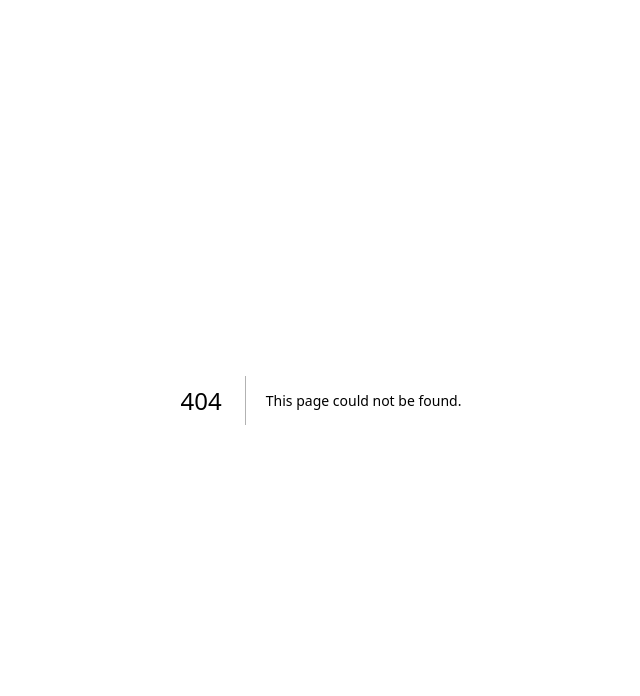
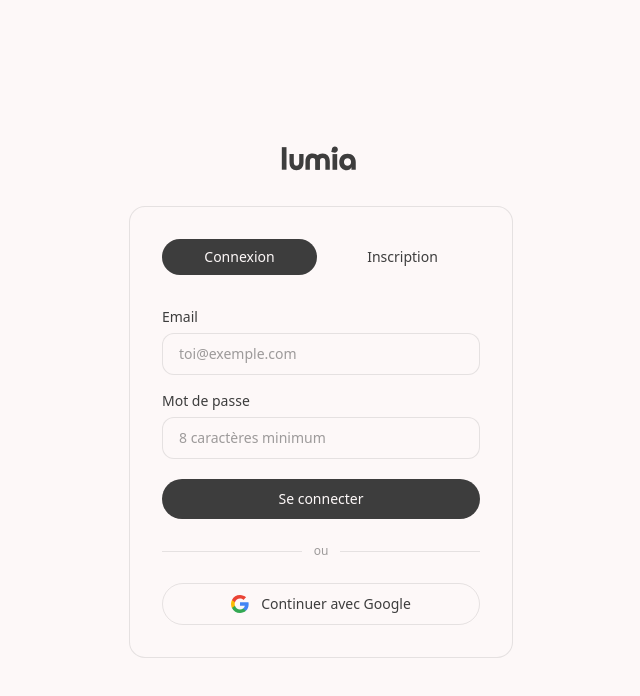
Before and after one commit to issa9595/vocal-assistant, a Next.js app: page /auth in a window 1280 px wide. Before the commit this address had no page. Shown: the top 696 px of the page, without its empty margins (319-959 px from the left). Built offline with nearby package versions, Linux system fonts and the light colour scheme; no server answers; a web font is replaced by a local one.

Commit message:
feat: add /auth page with sign-in, sign-up and Google OAuth

```diff
--- /dev/null
+++ b/src/app/auth/page.tsx
@@ -0,0 +1,306 @@
+/**
+ * @file page.tsx
+ * @description Page d'authentification Lumia — connexion et inscription.
+ *
+ * Modes :
+ * - "signin" : email + mot de passe
+ * - "signup" : email + mot de passe + confirmation
+ * Providers : email/password, Google OAuth
+ *
+ * Après connexion réussie : redirect /app (géré par le middleware)
+ * Après inscription : message de confirmation par email
+ */
+
+"use client";
+
+import { useState, useEffect, Suspense } from "react";
+import { useRouter, useSearchParams } from "next/navigation";
+import Link from "next/link";
+import { createClient } from "@/lib/supabase/client";
+import LumiaLogo from "@/components/LumiaLogo";
+
+type Mode = "signin" | "signup";
+
+function AuthForm() {
+  const [mode, setMode] = useState<Mode>("signin");
+  const [email, setEmail] = useState("");
+  const [password, setPassword] = useState("");
+  const [confirmPassword, setConfirmPassword] = useState("");
+  const [error, setError] = useState<string | null>(null);
+  const [message, setMessage] = useState<string | null>(null);
+  const [loading, setLoading] = useState(false);
+
+  const router = useRouter();
+  const searchParams = useSearchParams();
+
+  // Afficher l'erreur callback OAuth si présente dans l'URL
+  useEffect(() => {
+    if (searchParams.get("error") === "callback") {
+      setError("Une erreur est survenue lors de la connexion. Réessaie.");
+    }
+  }, [searchParams]);
+
+  function switchMode(newMode: Mode) {
+    setMode(newMode);
+    setError(null);
+    setMessage(null);
+    setPassword("");
+    setConfirmPassword("");
+  }
+
+  async function handleSubmit(e: React.FormEvent) {
+    e.preventDefault();
+    setError(null);
+    setMessage(null);
+    setLoading(true);
+
+    const supabase = createClient();
+
+    if (mode === "signup") {
+      if (password.length < 8) {
+        setError("Le mot de passe doit contenir au moins 8 caractères.");
+        setLoading(false);
+        return;
+      }
+      if (password !== confirmPassword) {
+        setError("Les mots de passe ne correspondent pas.");
+        setLoading(false);
+        return;
+      }
+
+      const { error } = await supabase.auth.signUp({ email, password });
+      if (error) {
+        if (error.message.includes("already registered")) {
+          setError("Cet email est déjà utilisé. Connecte-toi à la place.");
+        } else {
+          setError("Une erreur est survenue. Réessaie.");
+        }
+      } else {
+        setMessage("Vérifie ta boîte mail pour confirmer ton compte.");
+      }
+    } else {
+      const { error } = await supabase.auth.signInWithPassword({
+        email,
+        password,
+      });
+      if (error) {
+        setError("Email ou mot de passe incorrect.");
+      } else {
+        router.push("/app");
+        router.refresh();
+      }
+    }
+
+    setLoading(false);
+  }
+
+  async function handleGoogleSignIn() {
+    const supabase = createClient();
+    await supabase.auth.signInWithOAuth({
+      provider: "google",
+      options: {
+        redirectTo: `${window.location.origin}/auth/callback`,
+      },
+    });
+  }
+
+  return (
+    <div className="
+      min-h-screen
+      bg-[var(--color-brand-white)]
+      flex flex-col items-center justify-center
+      px-4
+    ">
+      {/* Logo */}
+      <div className="mb-8">
+        <Link href="/accueil">
+          <LumiaLogo height={32} />
+        </Link>
+      </div>
+
+      {/* Card */}
+      <div className="
+        w-full max-w-sm
+        border border-[var(--border-subtle)]
+        rounded-2xl
+        p-8
+        shadow-soft
+        bg-[var(--color-brand-white)]
+      ">
+        {/* Onglets */}
+        <div className="flex gap-2 mb-8">
+          <button
+            type="button"
+            onClick={() => switchMode("signin")}
+            className={`
+              flex-1 py-2 rounded-full text-sm font-medium transition-all
+              ${mode === "signin"
+                ? "bg-[var(--color-brand-black)] text-[var(--color-brand-white)]"
+                : "text-[var(--color-brand-black)] hover:bg-[var(--surface-soft)]"
+              }
+            `}
+          >
+            Connexion
+          </button>
+          <button
+            type="button"
+            onClick={() => switchMode("signup")}
+            className={`
+              flex-1 py-2 rounded-full text-sm font-medium transition-all
+              ${mode === "signup"
+                ? "bg-[var(--color-brand-black)] text-[var(--color-brand-white)]"
+                : "text-[var(--color-brand-black)] hover:bg-[var(--surface-soft)]"
+              }
+            `}
+          >
+            Inscription
+          </button>
+        </div>
+
+        {/* Formulaire */}
+        <form onSubmit={handleSubmit} className="flex flex-col gap-4">
+          <div className="flex flex-col gap-1.5">
+            <label htmlFor="email" className="text-sm font-medium text-[var(--color-brand-black)]">
+              Email
+            </label>
+            <input
+              id="email"
+              type="email"
+              value={email}
+              onChange={(e) => setEmail(e.target.value)}
+              required
+              placeholder="toi@exemple.com"
+              className="
+                w-full px-4 py-2.5
+                border border-[var(--border-subtle)]
+                rounded-xl text-sm
+                bg-[var(--color-brand-white)]
+                focus:outline-none focus:ring-2 focus:ring-[var(--color-brand-black)]
+              "
+            />
+          </div>
+
+          <div className="flex flex-col gap-1.5">
+            <label htmlFor="password" className="text-sm font-medium text-[var(--color-brand-black)]">
+              Mot de passe
+            </label>
+            <input
+              id="password"
+              type="password"
+              value={password}
+              onChange={(e) => setPassword(e.target.value)}
+              required
+              placeholder="8 caractères minimum"
+              className="
+                w-full px-4 py-2.5
+                border border-[var(--border-subtle)]
+                rounded-xl text-sm
+                bg-[var(--color-brand-white)]
+                focus:outline-none focus:ring-2 focus:ring-[var(--color-brand-black)]
+              "
+            />
+          </div>
+
+          {mode === "signup" && (
+            <div className="flex flex-col gap-1.5">
+              <label htmlFor="confirmPassword" className="text-sm font-medium text-[var(--color-brand-black)]">
+                Confirmer le mot de passe
+              </label>
+              <input
+                id="confirmPassword"
+                type="password"
+                value={confirmPassword}
+                onChange={(e) => setConfirmPassword(e.target.value)}
+                required
+                placeholder="Répète ton mot de passe"
+                className="
+                  w-full px-4 py-2.5
+                  border border-[var(--border-subtle)]
+                  rounded-xl text-sm
+                  bg-[var(--color-brand-white)]
+                  focus:outline-none focus:ring-2 focus:ring-[var(--color-brand-black)]
+                "
+              />
+            </div>
+          )}
+
+          {/* Message d'erreur */}
+          {error && (
+            <p className="text-sm text-red-600 bg-red-50 px-4 py-2.5 rounded-xl">
+              {error}
+            </p>
+          )}
+
+          {/* Message de succès */}
+          {message && (
+            <p className="text-sm text-green-700 bg-green-50 px-4 py-2.5 rounded-xl">
+              {message}
+            </p>
+          )}
+
+          <button
+            type="submit"
+            disabled={loading}
+            className="
+              w-full py-2.5 mt-1
+              bg-[var(--color-brand-black)]
+              text-[var(--color-brand-white)]
+              font-medium text-sm
+              rounded-full
+              hover:opacity-90
+              disabled:opacity-50
+              transition-all
+            "
+          >
+            {loading
+              ? "Chargement..."
+              : mode === "signin"
+              ? "Se connecter"
+              : "Créer un compte"
+            }
+          </button>
+        </form>
+
+        {/* Séparateur */}
+        <div className="flex items-center gap-3 my-6">
+          <div className="flex-1 h-px bg-[var(--border-subtle)]" />
+          <span className="text-xs text-[#3D3D3D80]">ou</span>
+          <div className="flex-1 h-px bg-[var(--border-subtle)]" />
+        </div>
+
+        {/* Google OAuth */}
+        <button
+          type="button"
+          onClick={handleGoogleSignIn}
+          className="
+            w-full py-2.5
+            border border-[var(--border-subtle)]
+            rounded-full
+            flex items-center justify-center gap-3
+            text-sm font-medium
+            text-[var(--color-brand-black)]
+            hover:bg-[var(--surface-soft)]
+            transition-all
+          "
+        >
+          {/* Icône Google */}
+          <svg width="18" height="18" viewBox="0 0 18 18" fill="none" aria-hidden="true">
+            <path d="M17.64 9.2c0-.637-.057-1.251-.164-1.84H9v3.481h4.844a4.14 4.14 0 01-1.796 2.716v2.259h2.908c1.702-1.567 2.684-3.875 2.684-6.615z" fill="#4285F4"/>
+            <path d="M9 18c2.43 0 4.467-.806 5.956-2.18l-2.908-2.259c-.806.54-1.837.86-3.048.86-2.344 0-4.328-1.584-5.036-3.711H.957v2.332A8.997 8.997 0 009 18z" fill="#34A853"/>
+            <path d="M3.964 10.71A5.41 5.41 0 013.682 9c0-.593.102-1.17.282-1.71V4.958H.957A8.996 8.996 0 000 9c0 1.452.348 2.827.957 4.042l3.007-2.332z" fill="#FBBC05"/>
+            <path d="M9 3.58c1.321 0 2.508.454 3.44 1.345l2.582-2.58C13.463.891 11.426 0 9 0A8.997 8.997 0 00.957 4.958L3.964 7.29C4.672 5.163 6.656 3.58 9 3.58z" fill="#EA4335"/>
+          </svg>
+          Continuer avec Google
+        </button>
+      </div>
+    </div>
+  );
+}
+
+export default function AuthPage() {
+  return (
+    <Suspense>
+      <AuthForm />
+    </Suspense>
+  );
+}
```
